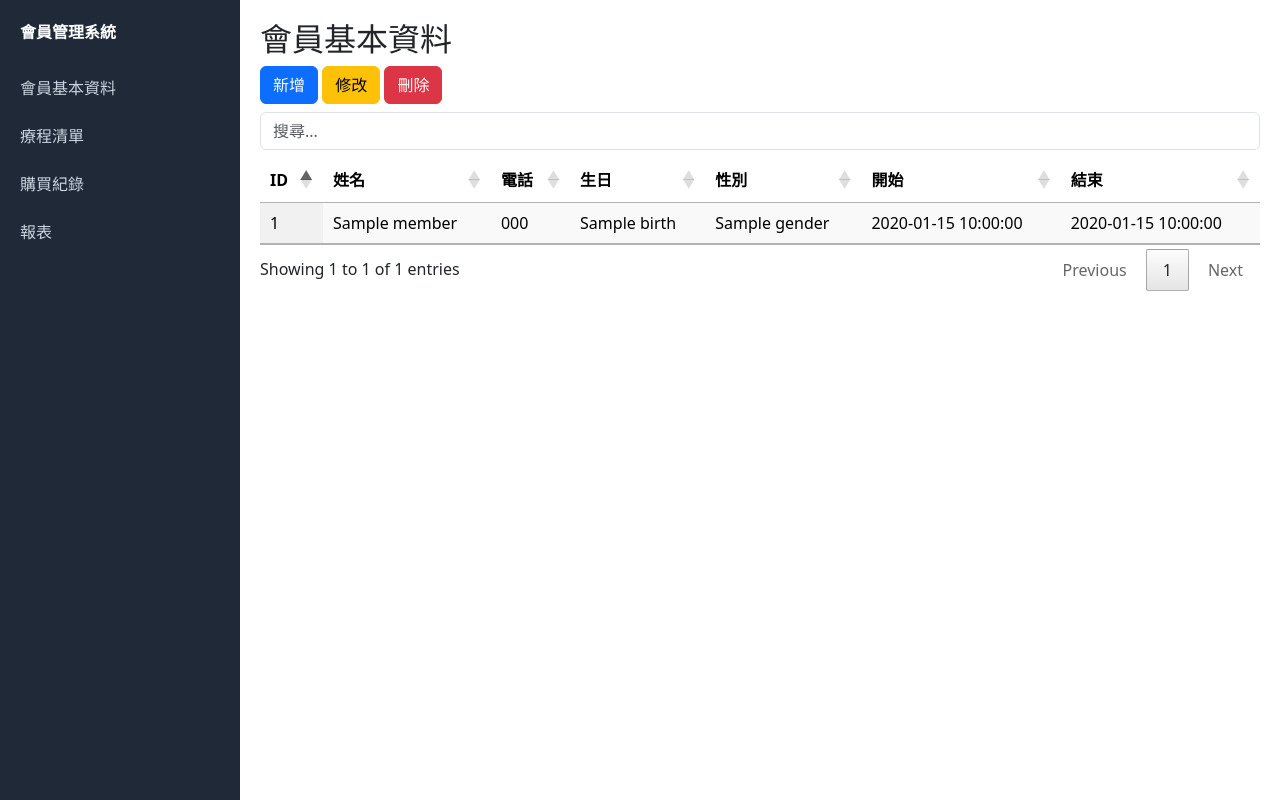
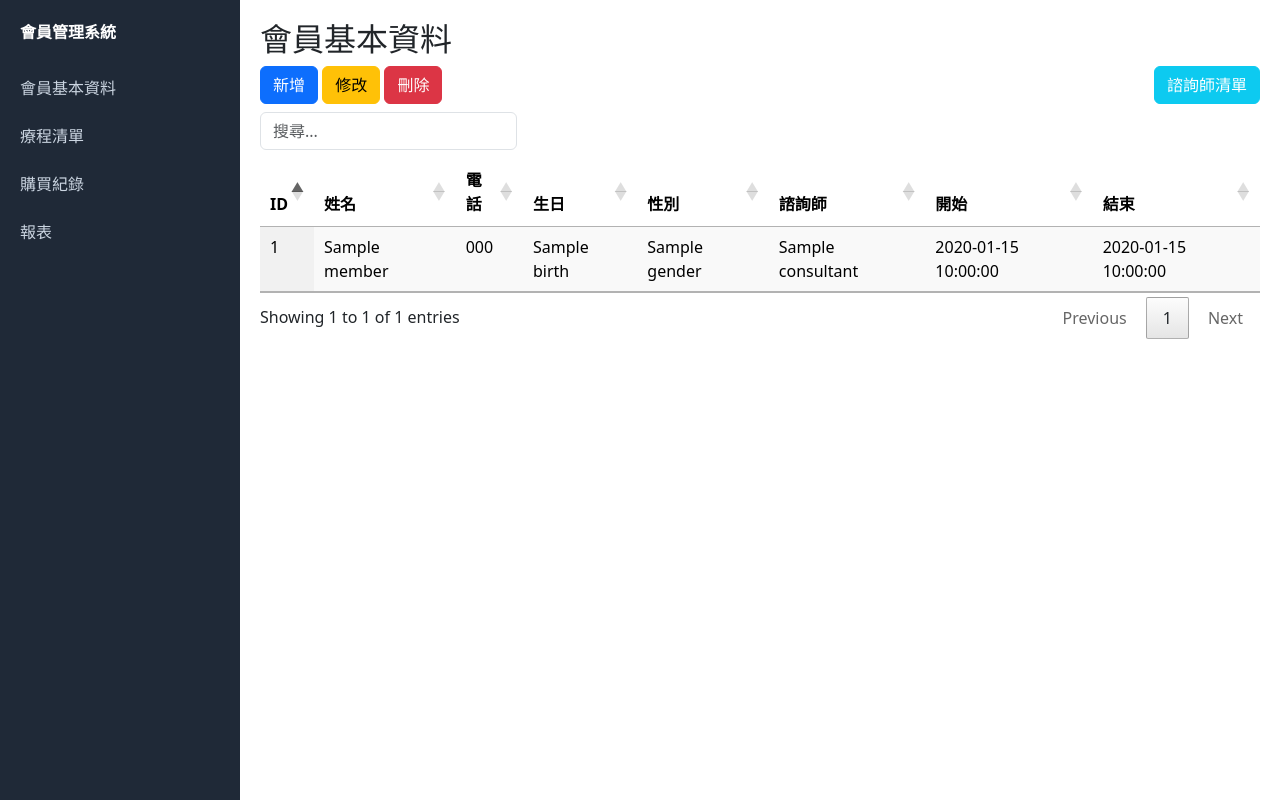
Before and after one commit to chrischen1008/member_clinic, a Flask app: template templates/members.html in a window 1280 px wide. Run offline with Flask 3, Linux system fonts and the light colour scheme; the template is opened without the code that fills it: most values are stand-ins (such as "Sample title", 1, 10 or a date in 2020); some libraries are stand-ins or nearby versions.

Commit message:
諮詢師清單按鈕功能、會員資料顯示諮詢師

```diff
--- a/app.py
+++ b/app.py
@@ -146,7 +146,7 @@ def get_consultants():
 
     res = supabase.table("consultant_list") \
         .select("*") \
-        .order("id", desc=True) \
+        .order("id") \
         .execute()
 
     return jsonify(res.data)
@@ -170,6 +170,19 @@ def delete_consultant(id):
 
     return "ok"
 
+@app.route("/consultants/<int:id>", methods=["PUT"])
+def update_consultant(id):
+    # 取得前端傳來的修改後姓名
+    name = request.json["name"]
+
+    # 更新資料庫
+    supabase.table("consultant_list") \
+        .update({"name": name}) \
+        .eq("id", id) \
+        .execute()
+
+    return "ok"
+
 @app.route("/orders")
 def orders():
     return render_template("orders.html", active="orders")
--- a/templates/members.html
+++ b/templates/members.html
@@ -6,18 +6,19 @@
 <h2>會員基本資料</h2>
 
 <!-- 工具列 -->
-<div class="mb-2">
-
+<div class="mb-2 d-flex justify-content-between align-items-start">
+    <div>
         <button class="btn btn-primary" id="btnAdd">新增</button>
         <button class="btn btn-warning" id="btnEdit">修改</button>
         <button class="btn btn-danger" id="btnDelete">刪除</button>
-
         <input id="customSearch" class="form-control mt-2" placeholder="搜尋...">
-
+    </div>
+    <div>
+        <button class="btn btn-info text-white" id="btnConsultantList">諮詢師清單</button>
+    </div>
 </div>
 
 <table id="membersTable" class="display table table-striped">
-
 <thead>
 <tr>
     <th>ID</th>
@@ -25,30 +26,28 @@
     <th>電話</th>
     <th>生日</th>
     <th>性別</th>
+    <th>諮詢師</th> <!-- 新增此欄位 -->
     <th>開始</th>
     <th>結束</th>
 </tr>
 </thead>
-
 <tbody>
-
 {% for m in members %}
 <tr data-id="{{ m.id }}">
-    <td>{{ m.id }}</td>
-    <td>{{ m.name }}</td>
-    <td>{{ m.phone }}</td>
-    <td>{{ m.birth }}</td>
-    <td>{{ m.gender }}</td>
-    <td>{{ m.start_at }}</td>
-    <td>{{ m.end_at }}</td>
+    <td data-field="id">{{ m.id }}</td>
+    <td data-field="name">{{ m.name }}</td>
+    <td data-field="phone">{{ m.phone }}</td>
+    <td data-field="birth">{{ m.birth }}</td>
+    <td data-field="gender">{{ m.gender }}</td>
+    <td data-field="consultant">{{ m.consultant }}</td> <!-- 諮詢師 -->
+    <td data-field="start_at">{{ m.start_at }}</td>     <!-- 開始日 -->
+    <td data-field="end_at">{{ m.end_at }}</td>         <!-- 結束日 -->
 </tr>
 {% endfor %}
-
 </tbody>
-
 </table>
 
-<!-- Modal（原封不動保留） -->
+<!-- Modal（會員資料） -->
 <div class="modal fade" id="memberModal">
 <div class="modal-dialog">
 <div class="modal-content">
@@ -59,7 +58,6 @@
 </div>
 
 <div class="modal-body">
-
 <input type="hidden" id="m_id">
 
 <input class="form-control mb-2" id="m_name" placeholder="姓名">
@@ -76,6 +74,12 @@
     <option value="女">女</option>
 </select>
 
+<!-- 新增：諮詢師下拉選單 -->
+<select class="form-control mb-2" id="m_consultant">
+    <option value="" disabled selected>請選擇諮詢師</option>
+    <!-- 這裡的選項會由 JavaScript 動態填入 -->
+</select>
+
 <div class="form-floating mb-2">
   <input type="date" class="form-control" id="m_start">
   <label>開始日</label>
@@ -85,7 +89,6 @@
   <input type="date" class="form-control" id="m_end">
   <label>結束日</label>
 </div>
-
 </div>
 
 <div class="modal-footer">
@@ -96,6 +99,33 @@
 </div>
 </div>
 </div>
+
+<!-- ================= 諮詢師清單 Modal ================= -->
+<div class="modal fade" id="consultantModal">
+    <div class="modal-dialog modal-sm">
+        <div class="modal-content">
+            <div class="modal-header">
+                <h5 class="modal-title">諮詢師清單</h5>
+                <button class="btn-close" data-bs-dismiss="modal"></button>
+            </div>
+            <div class="modal-body">
+
+                <!-- 新增區塊 -->
+                <div class="input-group mb-3">
+                    <input type="text" id="c_name" class="form-control" placeholder="輸入諮詢師姓名">
+                    <button class="btn btn-success" id="btnAddConsultant">新增</button>
+                </div>
+
+                <!-- 列表區塊 -->
+                <ul class="list-group" id="consultantList">
+                    <!-- 這裡會由 JS 動態填入 -->
+                </ul>
+
+            </div>
+        </div>
+    </div>
+</div>
+
 {% endblock %}
 {% block scripts %}
 <script>
@@ -117,29 +147,56 @@ $(document).ready(function () {
         $('#membersTable tbody tr').removeClass('selected');
         $(this).addClass('selected');
     });
-
+    // ================= 新增一個載入諮詢師下拉選單的函式 =================
+    // 傳入 selectedName 是為了在「修改」時，自動選取該諮詢師
+    function loadConsultantOptions(selectedName = "") {
+        fetch('/consultants')
+            .then(res => res.json())
+            .then(data => {
+                let html = '<option value="" disabled selected>請選擇諮詢師</option>';
+                data.forEach(c => {
+                    // 如果是修改模式，且名稱吻合，就加上 selected 屬性
+                    let isSelected = (c.name === selectedName) ? 'selected' : '';
+                    html += `<option value="${c.name}" ${isSelected}>${c.name}</option>`;
+                });
+                $('#m_consultant').html(html);
+            })
+            .catch(err => console.error("無法取得諮詢師清單:", err));
+    }
     // ===== 所有按鈕事件都移入 ready 裡面確保抓得到 HTML 元素 =====
     $('#btnAdd').click(function () {
         mode = "add";
         clearForm();
+        loadConsultantOptions(); // 載入諮詢師選項，不預設選取
         $('#memberModal').modal('show');
     });
 
+// ========== 修改 ==========
 $('#btnEdit').click(function () {
     let row = $('#membersTable tbody tr.selected');
+
     if(row.length === 0){
         alert("請選擇資料");
         return;
     }
+
     mode = "edit";
-        let tds = row.find('td');
+
+    // 直接依據 data-field 屬性來撈取對應欄位的文字，欄位順序隨便換都不會壞
     $('#m_id').val(row.data('id'));
-        $('#m_name').val($(tds[1]).text());
-        $('#m_phone').val($(tds[2]).text());
-        $('#m_birth').val($(tds[3]).text());
-        $('#m_gender').val($(tds[4]).text());
-        $('#m_start').val($(tds[5]).text());
-        $('#m_end').val($(tds[6]).text());
+    $('#m_name').val(row.find('td[data-field="name"]').text());
+    $('#m_phone').val(row.find('td[data-field="phone"]').text());
+    $('#m_birth').val(row.find('td[data-field="birth"]').text());
+    $('#m_gender').val(row.find('td[data-field="gender"]').text());
+
+    // 處理諮詢師下拉選單
+    let consultantName = row.find('td[data-field="consultant"]').text();
+    loadConsultantOptions(consultantName);
+
+    // 日期欄位
+    $('#m_start').val(row.find('td[data-field="start_at"]').text());
+    $('#m_end').val(row.find('td[data-field="end_at"]').text());
+
     $('#memberModal').modal('show');
 });
 
@@ -149,6 +206,7 @@ $(document).ready(function () {
             phone: $('#m_phone').val(),
             birth: $('#m_birth').val(),
             gender: $('#m_gender').val(),
+            consultant: $('#m_consultant').val(), // 將選擇的諮詢師加入 payload
             start_at: $('#m_start').val(),
             end_at: $('#m_end').val()
         };
@@ -189,8 +247,86 @@ function clearForm(){
     $('#m_phone').val("");
     $('#m_birth').val("");
     $('#m_gender').val("");
+    $('#m_consultant').val(""); // 清空諮詢師
     $('#m_start').val("");
     $('#m_end').val("");
 }
+
+// ========== 諮詢師清單 CRUD 功能 ==========
+
+// 1. 開啟 Modal 並載入清單
+$('#btnConsultantList').click(function () {
+    fetchConsultants();
+    $('#consultantModal').modal('show');
+});
+
+// 2. 讀取 (Read) 清單
+function fetchConsultants() {
+    // 假設後端 API 路徑為 /consultants
+    fetch('/consultants')
+        .then(res => res.json())
+        .then(data => {
+            let html = '';
+            data.forEach(c => {
+                html += `
+                    <li class="list-group-item d-flex justify-content-between align-items-center">
+                        <span>${c.name}</span>
+                        <div>
+                            <button class="btn btn-sm btn-outline-secondary me-1" onclick="editConsultant(${c.id}, '${c.name}')">改</button>
+                            <button class="btn btn-sm btn-outline-danger" onclick="deleteConsultant(${c.id})">刪</button>
+                        </div>
+                    </li>
+                `;
+            });
+            $('#consultantList').html(html);
+        })
+        .catch(err => console.error("無法取得諮詢師清單:", err));
+}
+
+// 3. 新增 (Create) 諮詢師
+$('#btnAddConsultant').click(function () {
+    let name = $('#c_name').val().trim();
+    if (!name) {
+        alert('請輸入姓名');
+        return;
+    }
+
+    fetch('/consultants', {
+        method: 'POST',
+        headers: { 'Content-Type': 'application/json' },
+        body: JSON.stringify({ name: name })
+    })
+    .then(() => {
+        $('#c_name').val(''); // 清空輸入框
+        fetchConsultants();   // 重新載入清單
+    });
+});
+
+// 4. 修改 (Update) 諮詢師
+// 因為要讓變數在 global 可用，若放在 $(document).ready 內，需將其綁定到 window，或直接宣告在外面
+window.editConsultant = function(id, oldName) {
+    let newName = prompt("請輸入新的諮詢師姓名：", oldName);
+
+    // 如果有輸入且名稱有變動
+    if (newName && newName.trim() !== "" && newName !== oldName) {
+        fetch('/consultants/' + id, {
+            method: 'PUT',
+            headers: { 'Content-Type': 'application/json' },
+            body: JSON.stringify({ name: newName.trim() })
+        })
+        .then(() => fetchConsultants());
+    }
+};
+
+// 5. 刪除 (Delete) 諮詢師
+window.deleteConsultant = function(id) {
+    if (!confirm("確定要刪除這位諮詢師嗎？")) return;
+
+    fetch('/consultants/' + id, {
+        method: 'DELETE'
+    })
+    .then(() => fetchConsultants());
+};
+
 </script>
 {% endblock %}
```
Lines whose indentation alone changed are shown as unchanged.
